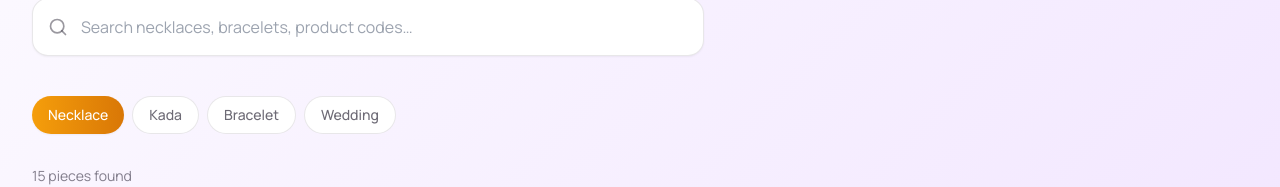
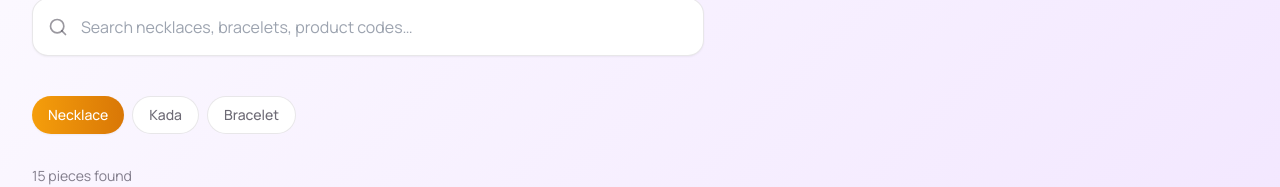
Before and after one commit to jeffrey-robinson/jewellery-ecommerce-, a React (Vite) app: page /collections in a window 1280 px wide. Shown: the part 251-438 px from the top of the page. Built offline with nearby package versions, Linux system fonts and the light colour scheme.

Commit message:
style: remove wedding button from shop catalog page

```diff
--- a/src/components/ProductCatalog.jsx
+++ b/src/components/ProductCatalog.jsx
@@ -32,7 +32,7 @@ export default function ProductCatalog() {
     setQuery(q)
   }, [searchParams])
 
-  const categories = ['necklace', 'kada', 'bracelet', 'wedding']
+  const categories = ['necklace', 'kada', 'bracelet']
 
   const updateSearch = (val) => {
     setQuery(val)
```
